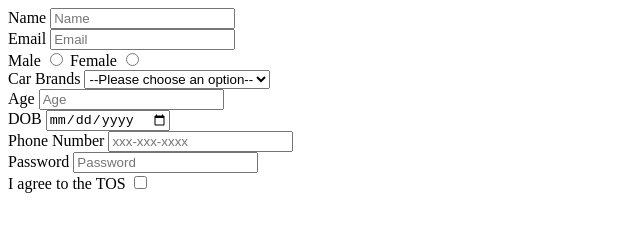
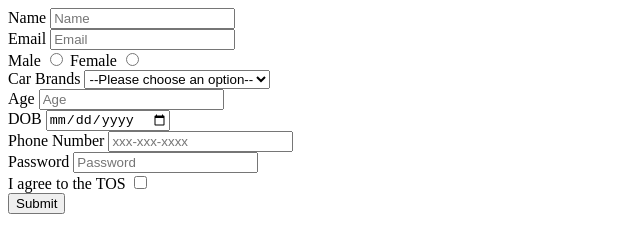
Before and after one commit to acciojob/signup-form-car-Shivam4401, a website: page main.html in a window 1280 px wide. Shown: the whole page, without its empty margins (0-640 px from the left). Drawn offline with Linux system fonts and the light colour scheme.

Commit message:
created a submission

```diff
--- a/main.html
+++ b/main.html
@@ -33,7 +33,9 @@
 		<label for="password">Password</label>
 		<input type="password" required id="password" placeholder="Password"> <br>
 		<label for="tos">I agree to the TOS</label>
-		<input type="checkbox" required id="tos">
+		<input type="checkbox" required id="tos"> <br>
+		<button type="submit">Submit</button>
+
 	</form>
     <script type="text/javascript" src="./script.js">
 </script>
```
